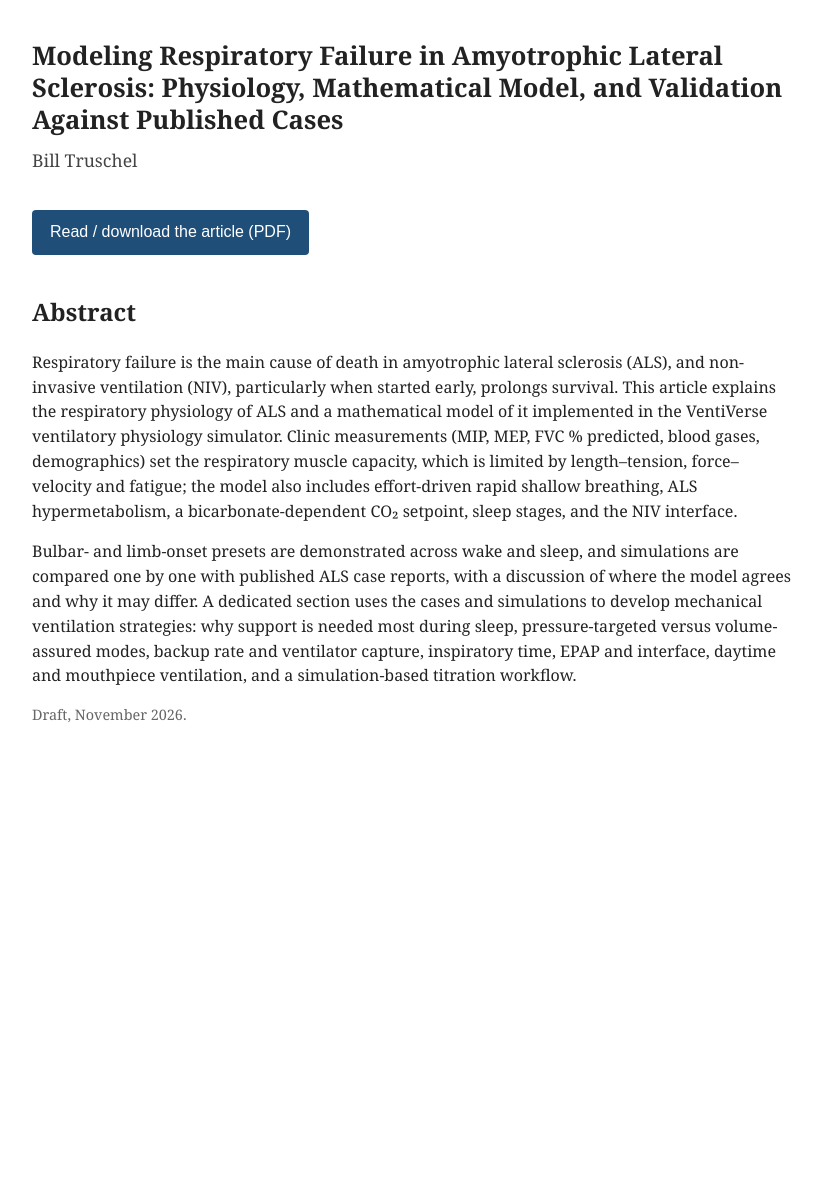
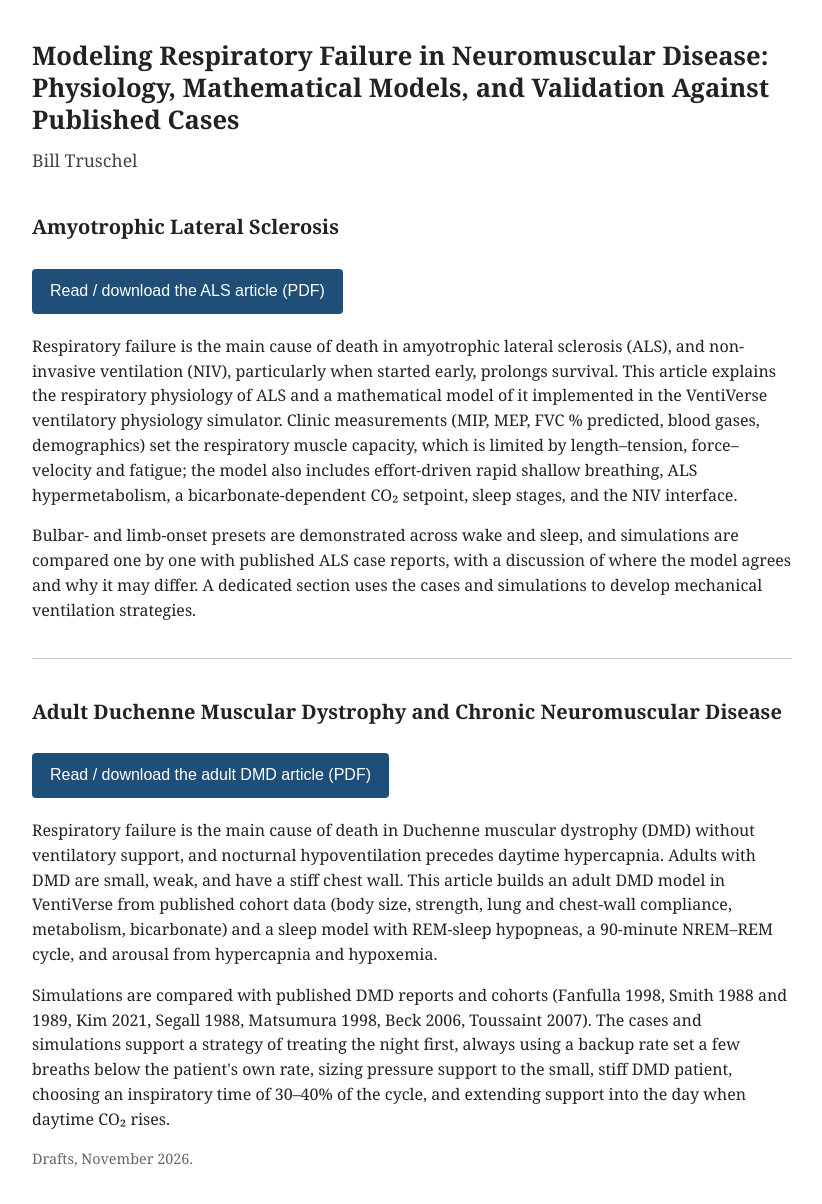
Before and after one commit to NIVtechExchange-creator/ALS_Chapter, a plain HTML site: page index.html in a window 1280 px wide. Shown: the whole page, without its empty margins (228-1050 px from the left). Before the commit the page ends 800 px from the top, so only its background shows below. Drawn offline with Linux system fonts and the light colour scheme.

Commit message:
Add adult DMD/NMD chapter and two-chapter index
Co-Authored-By: William Truschel <bill.truschel@gmail.com>

```diff
--- a/index.html
+++ b/index.html
@@ -1,13 +1,22 @@
 <!DOCTYPE html>
 <html lang="en"><head><meta charset="utf-8"><meta name="viewport" content="width=device-width,initial-scale=1">
-<title>Modeling Respiratory Failure in ALS — Bill Truschel</title>
-<style>body{font-family:Georgia,serif;max-width:760px;margin:40px auto;padding:0 20px;color:#222;line-height:1.55}h1{font-size:1.6em;line-height:1.25}.author{font-size:1.1em;color:#444;margin-top:-6px}a.btn{display:inline-block;margin:18px 0;padding:10px 18px;background:#1f4e79;color:#fff;text-decoration:none;border-radius:4px;font-family:sans-serif}a.btn:hover{background:#163a5a}.small{color:#666;font-size:.9em}</style></head>
+<title>VentiVerse Disease Chapters — Bill Truschel</title>
+<style>body{font-family:Georgia,serif;max-width:760px;margin:40px auto;padding:0 20px;color:#222;line-height:1.55}h1{font-size:1.6em;line-height:1.25}h2{font-size:1.25em;line-height:1.3;margin-top:2em}.author{font-size:1.1em;color:#444;margin-top:-6px}a.btn{display:inline-block;margin:12px 0 4px;padding:10px 18px;background:#1f4e79;color:#fff;text-decoration:none;border-radius:4px;font-family:sans-serif}a.btn:hover{background:#163a5a}.small{color:#666;font-size:.9em}hr{border:none;border-top:1px solid #ccc;margin:2.2em 0}</style></head>
 <body>
-<h1>Modeling Respiratory Failure in Amyotrophic Lateral Sclerosis: Physiology, Mathematical Model, and Validation Against Published Cases</h1>
+<h1>Modeling Respiratory Failure in Neuromuscular Disease: Physiology, Mathematical Models, and Validation Against Published Cases</h1>
 <p class="author">Bill Truschel</p>
-<a class="btn" href="ALS_Validation_Article.pdf">Read / download the article (PDF)</a>
-<h2>Abstract</h2>
+
+<h2>Amyotrophic Lateral Sclerosis</h2>
+<a class="btn" href="ALS_Validation_Article.pdf">Read / download the ALS article (PDF)</a>
 <p>Respiratory failure is the main cause of death in amyotrophic lateral sclerosis (ALS), and non-invasive ventilation (NIV), particularly when started early, prolongs survival. This article explains the respiratory physiology of ALS and a mathematical model of it implemented in the VentiVerse ventilatory physiology simulator. Clinic measurements (MIP, MEP, FVC % predicted, blood gases, demographics) set the respiratory muscle capacity, which is limited by length–tension, force–velocity and fatigue; the model also includes effort-driven rapid shallow breathing, ALS hypermetabolism, a bicarbonate-dependent CO₂ setpoint, sleep stages, and the NIV interface.</p>
-<p>Bulbar- and limb-onset presets are demonstrated across wake and sleep, and simulations are compared one by one with published ALS case reports, with a discussion of where the model agrees and why it may differ. A dedicated section uses the cases and simulations to develop mechanical ventilation strategies: why support is needed most during sleep, pressure-targeted versus volume-assured modes, backup rate and ventilator capture, inspiratory time, EPAP and interface, daytime and mouthpiece ventilation, and a simulation-based titration workflow.</p>
-<p class="small">Draft, November 2026.</p>
+<p>Bulbar- and limb-onset presets are demonstrated across wake and sleep, and simulations are compared one by one with published ALS case reports, with a discussion of where the model agrees and why it may differ. A dedicated section uses the cases and simulations to develop mechanical ventilation strategies.</p>
+
+<hr>
+
+<h2>Adult Duchenne Muscular Dystrophy and Chronic Neuromuscular Disease</h2>
+<a class="btn" href="DMD_Validation_Article.pdf">Read / download the adult DMD article (PDF)</a>
+<p>Respiratory failure is the main cause of death in Duchenne muscular dystrophy (DMD) without ventilatory support, and nocturnal hypoventilation precedes daytime hypercapnia. Adults with DMD are small, weak, and have a stiff chest wall. This article builds an adult DMD model in VentiVerse from published cohort data (body size, strength, lung and chest-wall compliance, metabolism, bicarbonate) and a sleep model with REM-sleep hypopneas, a 90-minute NREM–REM cycle, and arousal from hypercapnia and hypoxemia.</p>
+<p>Simulations are compared with published DMD reports and cohorts (Fanfulla 1998, Smith 1988 and 1989, Kim 2021, Segall 1988, Matsumura 1998, Beck 2006, Toussaint 2007). The cases and simulations support a strategy of treating the night first, always using a backup rate set a few breaths below the patient's own rate, sizing pressure support to the small, stiff DMD patient, choosing an inspiratory time of 30–40% of the cycle, and extending support into the day when daytime CO₂ rises.</p>
+
+<p class="small">Drafts, November 2026.</p>
 </body></html>
```
Also changed, not shown: 1 other file.
